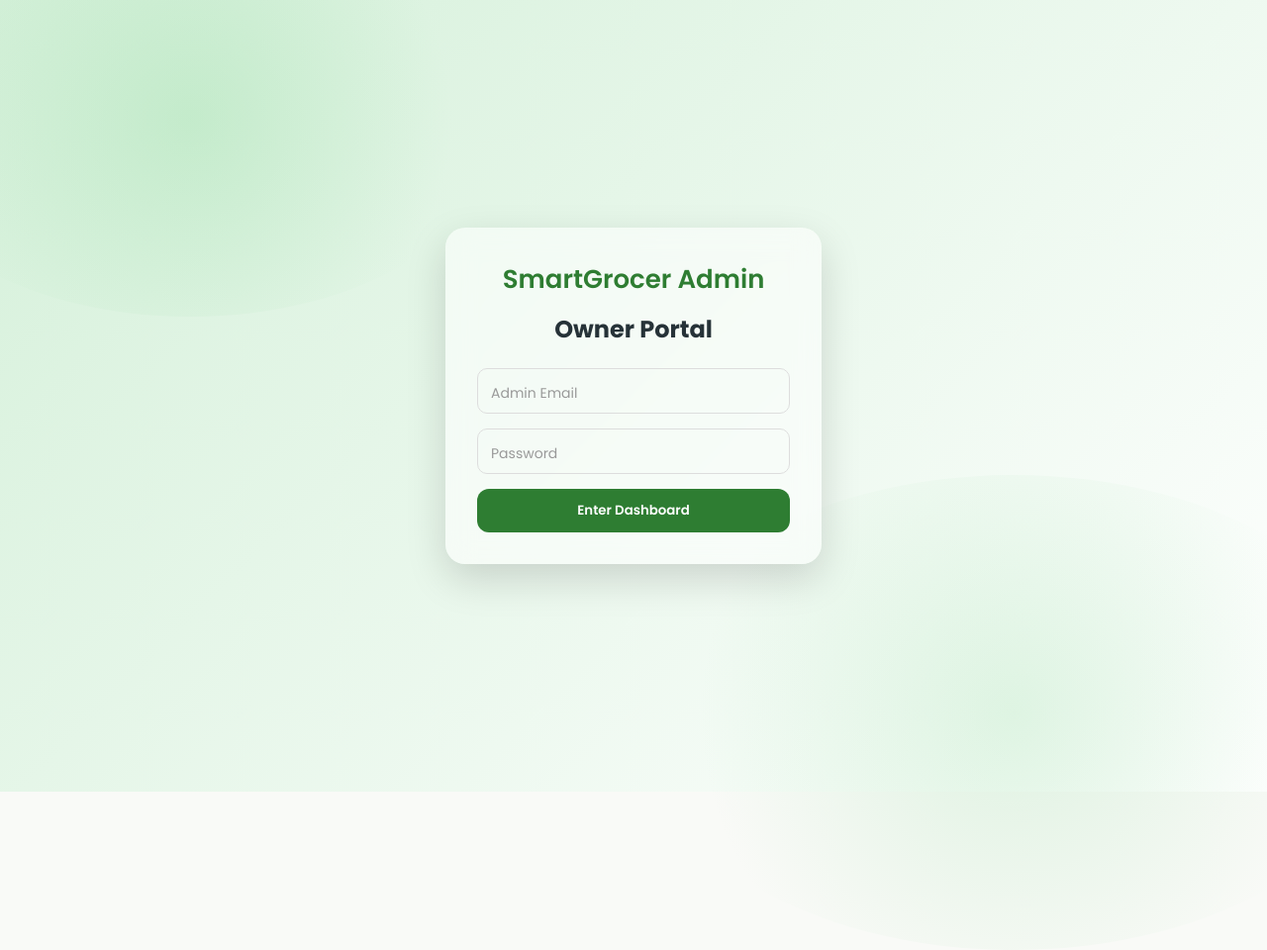
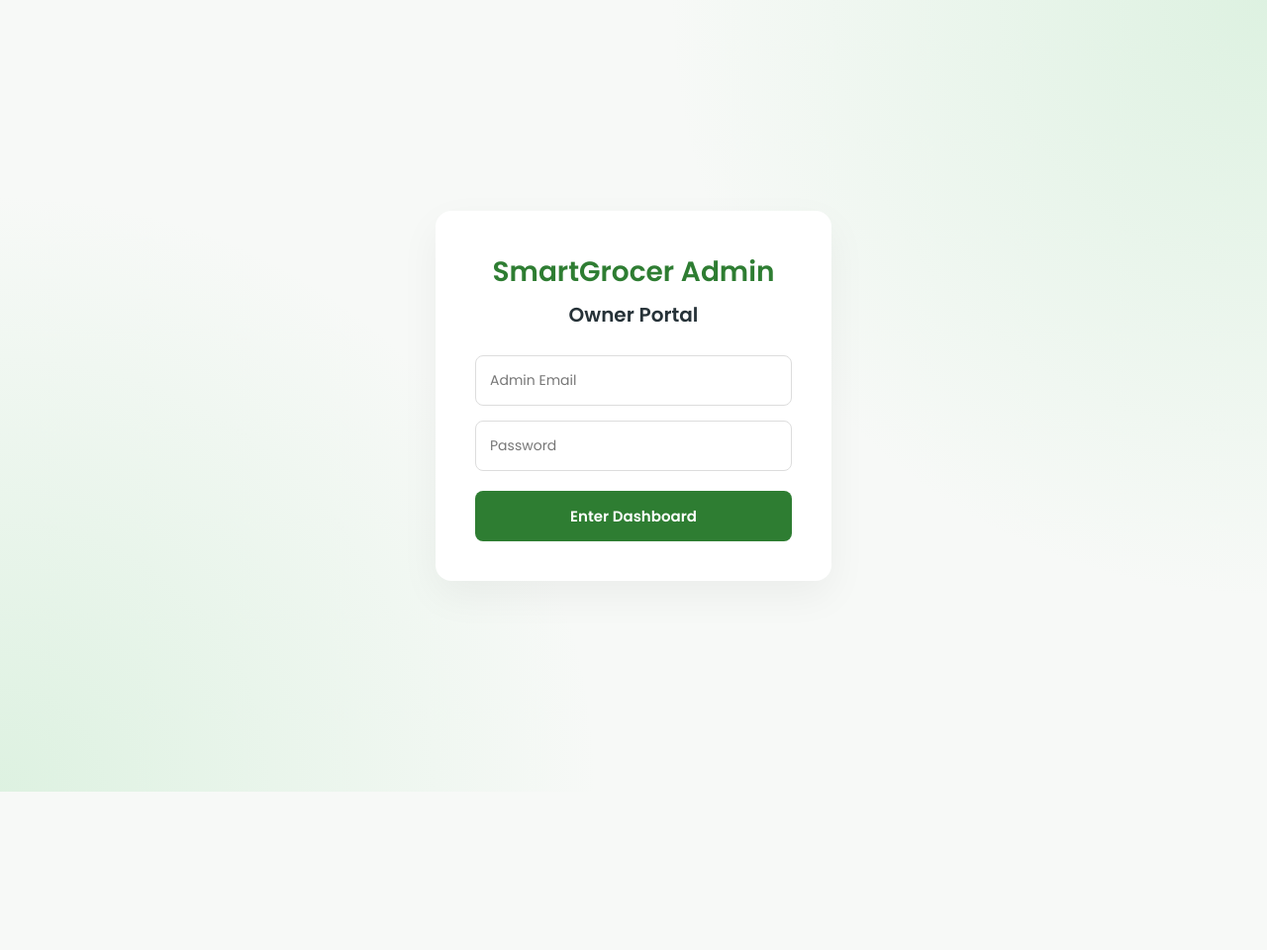
Before and after one commit to dhruvvira18/SmartGrocer, a FastAPI app: page / in a window 1280 px wide; the page is wider, and only the part inside the window is pictured. Shown: that part at 99% size. After the commit the page ends 800 px from the top of that part, so only its background shows below. Run offline with FastAPI, Linux system fonts and the light colour scheme.

Commit message:
fix: update login card styling to match exact design mockups
- Removed floating label structure, converted to standard simple placeholder text
- Updated login background gradient to use radial gradients from corners for organic feel
- Set base background color to soft gray-green (#f7f9f7)
- Removed backdrop blur and set pure white background for login card
- Modified card box-shadow, width, padding and border-radius to closely match the mockup
- Adjusted typography and spacing on the heading elements
- Ensured consistency between admin and customer sites

Co-authored-by: dhruvvira18 <221361408+dhruvvira18@users.noreply.github.com>

```diff
--- a/admin_site/static/style.css
+++ b/admin_site/static/style.css
@@ -35,6 +35,7 @@ body {
   justify-content: center;
   position: relative;
   overflow: hidden;
+  background-color: #f7f9f7; /* Matching light background */
 }
 
 .organic-bg {
@@ -44,48 +45,33 @@ body {
   width: 100%;
   height: 100%;
   z-index: 0;
-  background: linear-gradient(135deg, #d4f0d9 0%, #ffffff 100%);
-}
-
-.organic-bg::before {
-  content: "";
-  position: absolute;
-  top: -10%;
-  left: -10%;
-  width: 50%;
-  height: 50%;
-  background: radial-gradient(circle, rgba(162,224,174,0.4) 0%, rgba(255,255,255,0) 70%);
-  border-radius: 50%;
-}
-
-.organic-bg::after {
-  content: "";
-  position: absolute;
-  bottom: -20%;
-  right: -10%;
-  width: 60%;
-  height: 60%;
-  background: radial-gradient(circle, rgba(162,224,174,0.3) 0%, rgba(255,255,255,0) 70%);
-  border-radius: 50%;
+  /* Simulating organic corner shapes based on provided image */
+  background: radial-gradient(circle at top right, rgba(162, 224, 174, 0.3) 0%, transparent 40%),
+              radial-gradient(circle at bottom left, rgba(162, 224, 174, 0.3) 0%, transparent 40%);
 }
 
 .login-card {
-  width: 380px;
-  padding: 32px;
-  border-radius: 20px;
-  background: rgba(255, 255, 255, 0.55);
-  backdrop-filter: blur(14px);
-  -webkit-backdrop-filter: blur(14px);
-  box-shadow: 0 15px 40px rgba(0, 0, 0, 0.15);
+  width: 400px; /* Slightly wider */
+  padding: 40px; /* More padding */
+  border-radius: 16px;
+  background: #ffffff;
+  box-shadow: 0 15px 40px rgba(0, 0, 0, 0.05); /* Softer shadow */
   z-index: 1;
   text-align: center;
+  /* Removing blur for clean solid background shown in mock */
 }
 
 .logo-text {
-  font-size: 26px;
+  font-size: 28px;
   font-weight: 600;
   color: var(--primary);
-  margin-bottom: 10px;
+  margin-bottom: 5px; /* closer to h2 */
+}
+.login-card h2 {
+    font-size: 20px;
+    color: #263238;
+    margin-bottom: 25px !important;
+    font-weight: 600;
 }
 
 .input-group {
@@ -96,13 +82,15 @@ body {
 
 .floating-input {
   width: 100%;
-  padding: 18px 14px 6px;
-  border-radius: 10px;
+  /* Padding adjusted for standard input rather than pure floating label */
+  padding: 14px 14px;
+  border-radius: 8px;
   border: 1px solid #ddd;
   outline: none;
   transition: all 0.3s ease;
   font-family: inherit;
   background: transparent;
+  font-size: 14px;
 }
 
 .floating-input:focus {
@@ -110,33 +98,29 @@ body {
   box-shadow: 0 0 0 4px rgba(102, 187, 106, 0.25);
 }
 
-.floating-label {
-  position: absolute;
-  left: 14px;
-  top: 14px;
-  color: #999;
-  font-size: 14px;
-  transition: 0.2s ease all;
-  pointer-events: none;
+/* Convert back to standard placeholder based on the mock */
+.floating-input::placeholder {
+  color: #777;
+  opacity: 1;
 }
 
-.floating-input:focus ~ .floating-label,
-.floating-input:not(:placeholder-shown) ~ .floating-label {
-  top: 4px;
-  font-size: 11px;
-  color: var(--primary);
+/* Hide floating label entirely to match simple placeholder design from image */
+.floating-label {
+  display: none;
 }
 
 .login-btn {
   width: 100%;
-  padding: 12px;
+  padding: 14px;
   border: none;
-  border-radius: 12px;
+  border-radius: 8px; /* Slightly less rounded */
   background: var(--primary);
   color: white;
   font-weight: 600;
   cursor: pointer;
   transition: 0.3s;
+  font-size: 15px;
+  margin-top: 5px;
 }
 
 .login-btn:hover {
--- a/admin_site/templates/login.html
+++ b/admin_site/templates/login.html
@@ -15,12 +15,10 @@
     {% if error %}<p style="color:red; margin-bottom:10px;">{{ error }}</p>{% endif %}
     <form action="/login" method="post">
       <div class="input-group">
-        <input type="email" name="email" id="email" class="floating-input" placeholder=" " required>
-        <label for="email" class="floating-label">Admin Email</label>
+        <input type="email" name="email" id="email" class="floating-input" placeholder="Admin Email" required>
       </div>
       <div class="input-group">
-        <input type="password" name="password" id="password" class="floating-input" placeholder=" " required>
-        <label for="password" class="floating-label">Password</label>
+        <input type="password" name="password" id="password" class="floating-input" placeholder="Password" required>
       </div>
       <button type="submit" class="login-btn">Enter Dashboard</button>
     </form>
```
Also changed, not shown: customer_site/static/style.css (+33 -49 lines), customer_site/templates/login.html (+4 -8 lines).
